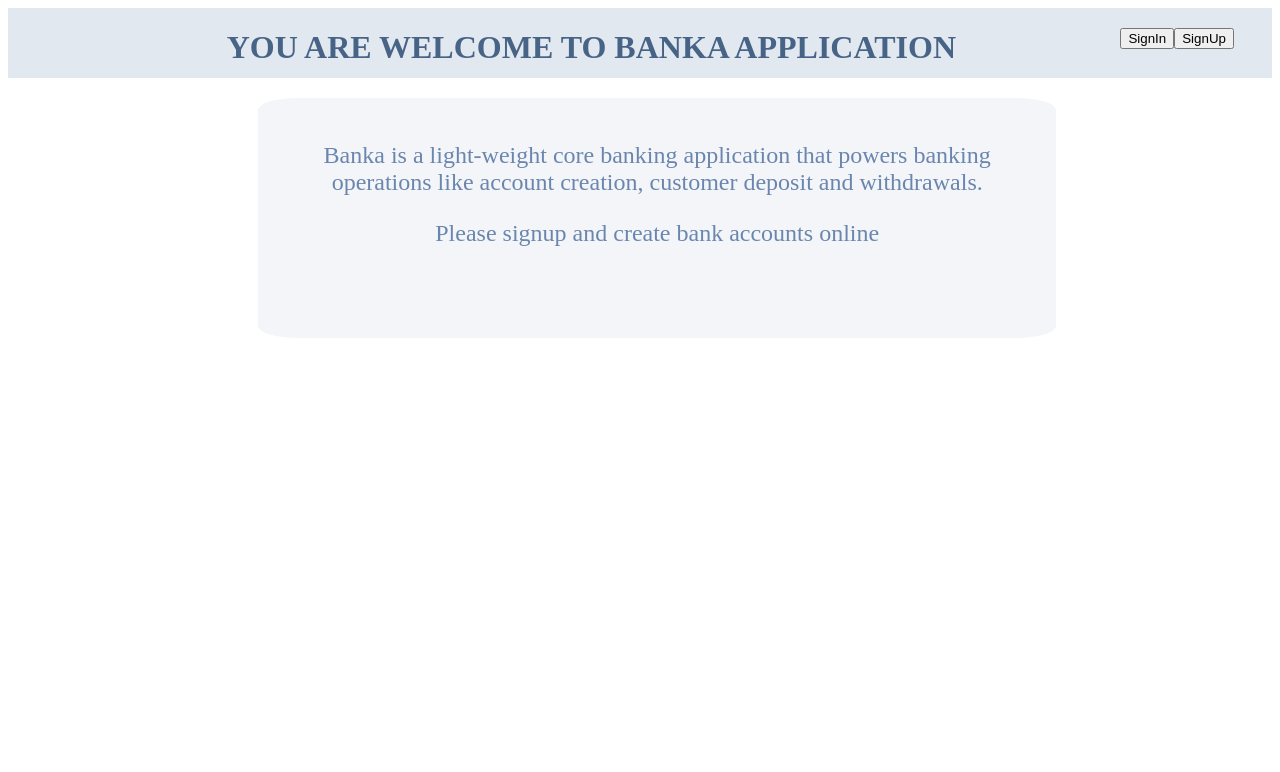
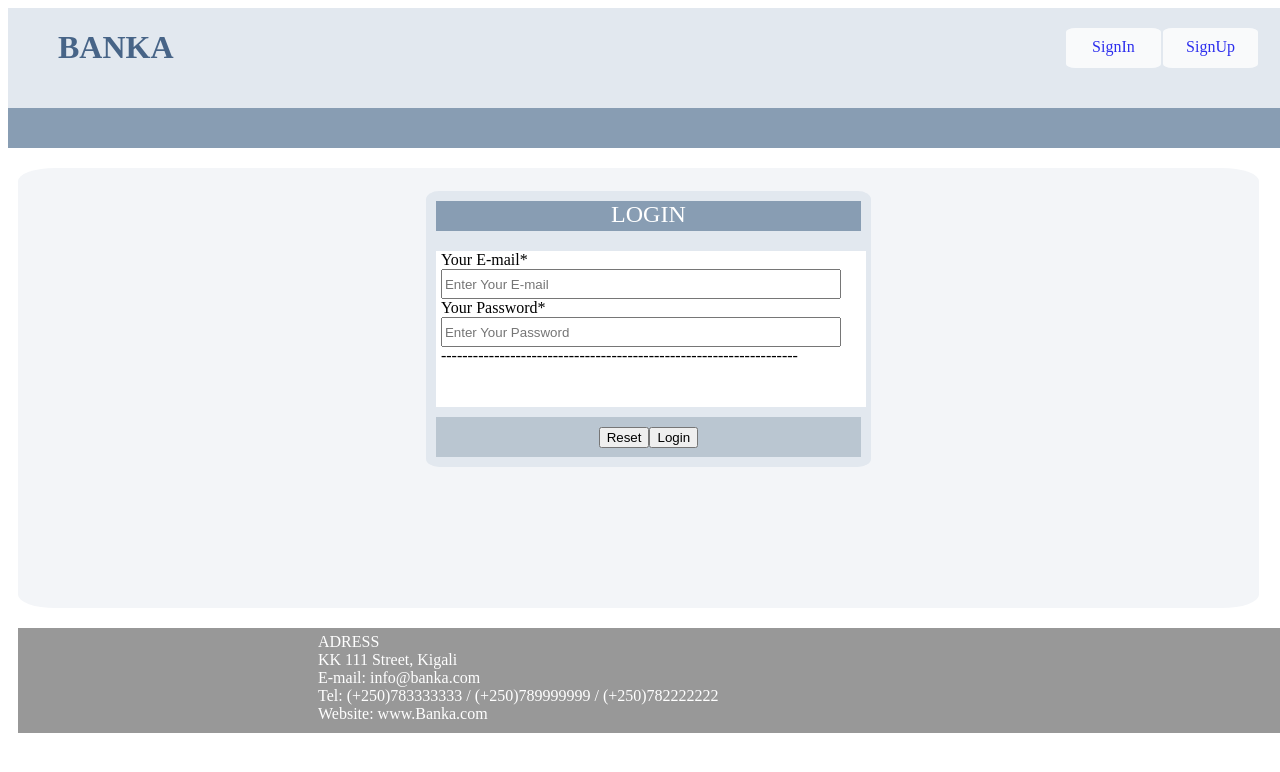
Before and after one commit to shemaerc/banker, a plain HTML site: page index.html in a window 1280 px wide. Drawn offline with Linux system fonts and the light colour scheme.

Commit message:
adding login to home page and add its decolation css to allBanka

```diff
--- a/UI/css/allBanka.css
+++ b/UI/css/allBanka.css
@@ -1,5 +1,59 @@
 @charset "utf-8";
 /* CSS Document */
+#index_header {
+	background-color: #E2E8EF;
+	clear: none;
+	float: left;
+	height: 140px;
+	width: 100%;
+	margin-bottom: 20px;
+	color: #476487;
+	position: fixed;
+}
+#index_header_title{
+	background-color: #E2E8EF;
+	clear: none;
+	float: left;
+	height: 100px;
+	width: 20%;
+	text-align: left;
+	padding-left: 50px;
+}
+#index_mainu {
+	background-color:#889DB3;
+	clear: none;
+	float: left;
+	height: 40px;
+	width: 100%;
+}
+
+#index_body {
+	clear: none;
+	float: left;
+	min-height: 200px;
+	width: 95%;
+	background-color: #F3F5F8;
+	border-radius: 3%;
+	color: #6A86AE;
+	font-size: 24px;
+	padding: 20px;
+	text-align: center;
+	height: 400px;
+	margin-top: 160px;
+	margin-right: 10px;
+	margin-bottom: 10px;
+	margin-left: 10px;
+}
+#index_login {
+	background-color: #E2E8EF;
+	float: right;
+	height: 60px;
+	width: 15%;
+	padding-top: 20px;
+	text-align: center;
+	padding-bottom: 20px;
+	margin-right: 30px;
+}
 #wrap {
 	background-color: #E2E8EF;
 	clear: both;
@@ -37,6 +91,7 @@
 	width: 100%;
 	padding-left: 5px;
 }
+
 #button {
 	background-color: #BAC6D1;
 	clear: both;
@@ -51,14 +106,7 @@
 	width:400px;
 	height:30px;
 	}
-#message {
-	background-color: #FFF;
-	clear: both;
-	float: left;
-	height: 60px;
-	width: 100%;
-}
-<!-------------------------------------end of forms------ start of detail----------------------------------------->
+-----------------------------------end of forms------ start of detail---------------------------------------
  {
 	background-color: #CCC;
 	clear: both;
@@ -74,6 +122,13 @@
 	height: 30px;
 	width: 100%;
 	margin-top: 10px;
+}
+#message {
+	background-color: #FFF;
+	clear: both;
+	float: left;
+	height: 60px;
+	width: 100%;
 }
 .description {
 	background-color: #F2FBFF;
@@ -91,16 +146,23 @@
 	width: 50%;
 }
 #footer {
-	background-color: #BAC6D1;
+	background-color: #333333;
 	clear: both;
 	float: left;
-	height: 30px;
+	height: 100px;
 	width: 100%;
-	margin-top: 10px;
 	text-align: center;
 	padding-top: 5px;
+	margin: 10px;
+	opacity: 0.5;
+	filter: alpha(opacity=50);
+	color: #FFF;
 }
-<!-------------------------------start lists-------------------------------------------->
+#footer:hover {
+  opacity: 1.0;
+  filter: alpha(opacity=100);
+}
+-----------------------------start lists------------------------------------------
 #container1 {
 	background-color: #F2FBFF;
 	clear: both;
@@ -248,7 +310,7 @@
 	padding-top: 5px;
 	margin-top: 3px;
 }
-<!---------------------------------->
+------------------------------
 .account_title {
 	background-color: #69C;
 	clear: both;
@@ -424,4 +486,72 @@
 }
 
 
-<!--------------------------->
+-----------------------
+#sign in {
+	background-color: #FFF;
+	clear: none;
+	float: left;
+	height: 80px;
+	width: 50%;
+}
+#signUp {
+	background-color: #FFF;
+	clear: none;
+	float: right;
+	height: 20px;
+	width: 39%;
+	border-top-color: #093;
+	border-right-color: #093;
+	border-bottom-color: #093;
+	border-left-color: #093;
+	text-align: center;
+	padding-top: 10px;
+	padding-right: 10px;
+	padding-bottom: 10px;
+	padding-left: 10px;
+	border-radius: 10%;
+	border-top-width: 10px;
+	border-right-width: 10px;
+	border-bottom-width: 10px;
+	border-left-width: 10px;
+	opacity: 0.8;
+	filter: alpha(opacity=50);
+}
+#address {
+	color: #FFF;
+	background-color: #333;
+	text-align: left;
+	clear: none;
+	float: left;
+	height: 100px;
+	width: 40%;
+	margin-left: 300px;
+}
+
+#signIn {
+	background-color: #FFF;
+	clear: none;
+	float: left;
+	height: 20px;
+	width: 39%;
+	border-top-color: #F0F0F0;
+	border-right-color: #F0F0F0;
+	border-bottom-color: #F0F0F0;
+	border-left-color: #F0F0F0;
+	text-align: center;
+	padding-top: 10px;
+	padding-right: 10px;
+	padding-bottom: 10px;
+	padding-left: 10px;
+	border-radius:10%;
+	opacity: 0.8;
+	filter: alpha(opacity=50);
+}
+#signIn:hover {
+ opacity: 1.0;
+  filter: alpha(opacity=100);
+}
+#signUp:hover {
+opacity: 1.0;
+  filter: alpha(opacity=100);
+}
--- a/index.html
+++ b/index.html
@@ -1,61 +1,58 @@
 <html>
 <head>
 <title>index</title>
-<style type="text/css">
-#header {
-	background-color: #E2E8EF;
-	clear: none;
-	float: left;
-	height: 70px;
-	width: 100%;
-	margin-bottom: 20px;
-	color: #476487;
-}
-#body {
-	clear: none;
-	float: left;
-	min-height: 200px;
-	width: 60%;
-	background-color: #F3F5F8;
-	margin-left: 250px;
-	border-radius: 5%;
-	color: #6A86AE;
-	font-size: 24px;
-	padding: 20px;
-	text-align: center;
-}
-#login {
-	background-color: #E2E8EF;
-	float: right;
-	height: 50px;
-	width: 15%;
-	padding-top: 20px;
-	text-align: center;
-}
-#header_title{
-	background-color: #E2E8EF;
-	clear: none;
-	float: left;
-	height: 70px;
-	width: 75%;
-	text-align: right;
-}
-</style>
+<link rel="stylesheet" type="text/css" href="UI/css/allBanka.css" />
 </head>
 
 <body>
-<div id="header">
-  <div id="header_title">
-  <h1>YOU ARE WELCOME TO BANKA APPLICATION    </h1></div>
-  <div id="login"><a href="login.html"><button>SignIn</button></a><a href="user_register.html"><button>SignUp</button></a>
-    <p>&nbsp;</p>
+<div id="index_header">
+  <div id="index_header_title">
+  <h1>BANKA    </h1></div>
+  <div id="index_login">
+
+    <a href="UI/html/login.html"><div id="signIn">SignIn</div></a>
+
+    <a href="UI/html/user_register.html"><div id="signUp">SignUp</div></a>
   </div>
+  <div id="index_mainu"></div>
 </div>
 
-<div id="body">
-  <p>Banka is a light-weight core banking application that powers banking operations like account
-    creation, customer deposit and withdrawals. </p>
-  <p>Please signup and create bank accounts online</p>
+<div id="index_body">
+ <form action="" method="post">
+<table width="399" height="247" border="0" cellspacing="2" align="center">
+  <tr>
+    <td width="559">
+    <div id="wrap">
+    <div id="title">login</div>
+    <div id="form_div">
+        <label>Your E-mail* </label>
+        <br/>
+        <input class="form" type="email" name="email" id="textfield" required placeholder="Enter Your E-mail" /> <br/>
+      <label>Your Password* </label>
+        <br/>
+        <input class="form" type="password" name="date" id="textfield" required placeholder="Enter Your Password" /><br/>
+      <div id="message"> -------------------------------------------------------------------</div>
+    </div>
+    <div id="button">
+    <input type="reset" name="reset" /><a href="admin_page.html"><input type="button" name="save" id="save" value="Login" /></a>
+
+
+    </div>
+
+    </div>
+      </td>
+  </tr>
+</table>
+
+</form>
+</div>
+<div id="footer">
+  <div id="address">ADRESS<br/>
+KK 111 Street, Kigali<br/>
+E-mail: info@banka.com<br/>
+Tel: (+250)783333333 / (+250)789999999 / (+250)782222222<br/>
+Website: www.Banka.com</div>
+
 </div>
 
 
```
